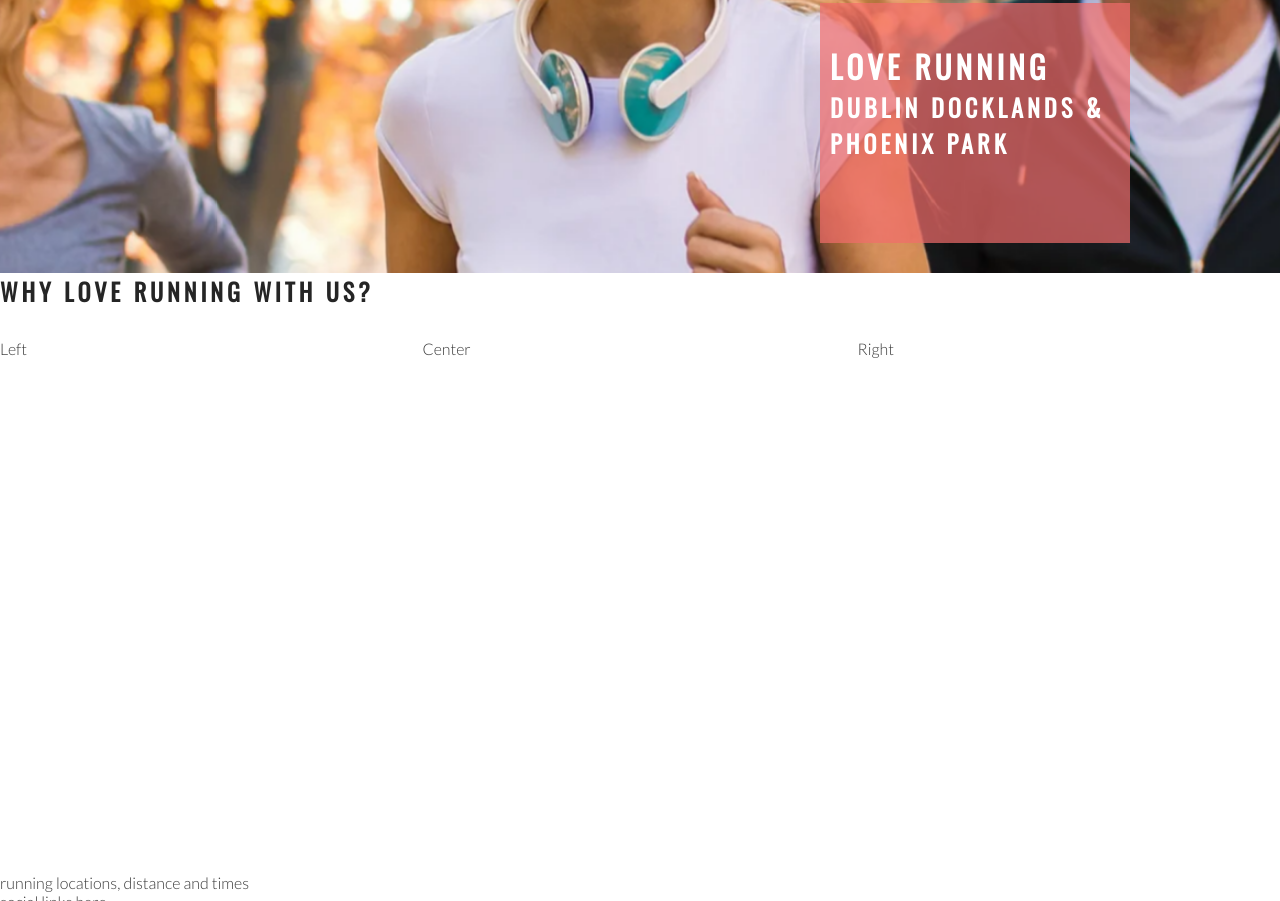
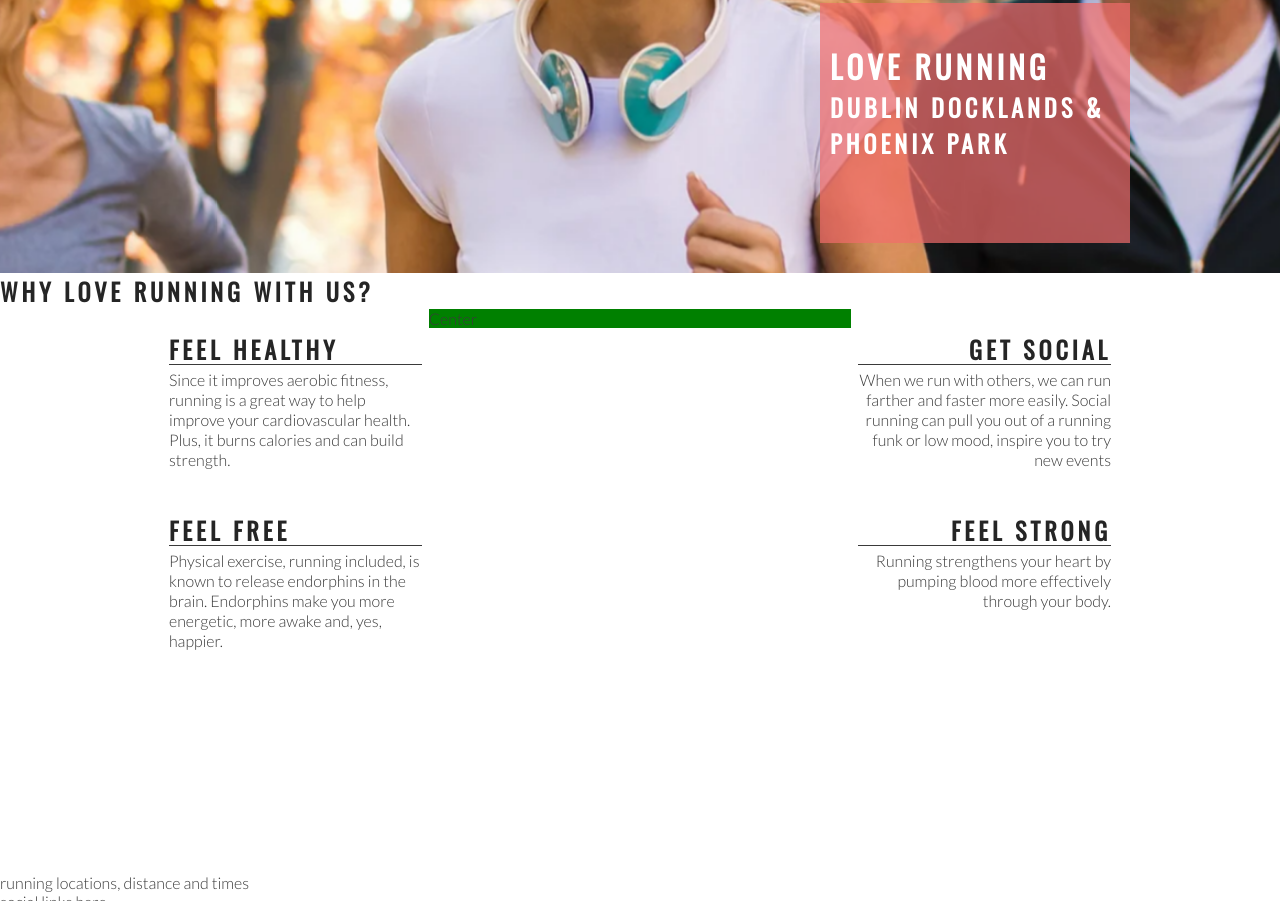
Before and after one commit to deano98/love-running, a plain HTML site: page index.html in a window 1280 px wide. Shown: the part 402-1303 px from the top of the page. Drawn offline with nearby package versions, Linux system fonts and the light colour scheme.

Commit message:
Add right about content and style

```diff
--- a/assets/css/style.css
+++ b/assets/css/style.css
@@ -132,6 +132,37 @@ h1, h2 {
 }
 
 #center-about {
-    padding-top: 30px;
+    width: 33%;
     margin: 0 auto;
+    background-color: green;
 }
+
+hr {
+    border-top: 1px solid #3a3a3a;
+    width: 100%;
+    margin: 5px 0;
+}
+
+.left-about-heading {
+    width: 60%;
+    float: right;
+    line-height: 20px;
+    clear: both;
+    margin-bottom: 50px;
+}
+
+.right-about-heading {
+    width: 60%;
+    float: left;
+    line-height: 20px;
+    clear: both;
+    margin-bottom: 50px;
+}
+
+.right-about-heading h2 {
+    text-align: right;
+}
+
+.right-about-heading p {
+    text-align: right;
+}
--- a/index.html
+++ b/index.html
@@ -40,8 +40,43 @@
     </section>
     <section id="club-ethos">
         <h1>Why Love Running With Us?</h1>
-        <div id="left-about">Left</div>
-        <div id="right-about">Right</div>
+        <div id="left-about">
+            <div class="left-about-heading">
+                <h2>Feel Healthy</h2>
+                <hr>
+                <p>
+                    Since it improves aerobic fitness, running is a great way to help improve your cardiovascular
+                    health.
+                    Plus, it burns calories and can build strength.
+                </p>
+            </div>
+            <div class="left-about-heading">
+                <h2>Feel Free</h2>
+                <hr>
+                <p>
+                    Physical exercise, running included, is known to release endorphins in the brain. Endorphins make
+                    you
+                    more energetic, more awake and, yes, happier.
+                </p>
+            </div>
+        </div>
+        <div id="right-about">
+            <div class="right-about-heading">
+                <h2>Get Social</h2>
+                <hr>
+                <p>
+                    When we run with others, we can run farther and faster more easily. Social running can pull you out
+                    of a running funk or low mood, inspire you to try new events
+                </p>
+            </div>
+            <div class="right-about-heading">
+                <h2>Feel Strong</h2>
+                <hr>
+                <p>
+                    Running strengthens your heart by pumping blood more effectively through your body.
+                </p>
+            </div>
+        </div>
         <div id="center-about">Center</div>
     </section>
     <section>
```
